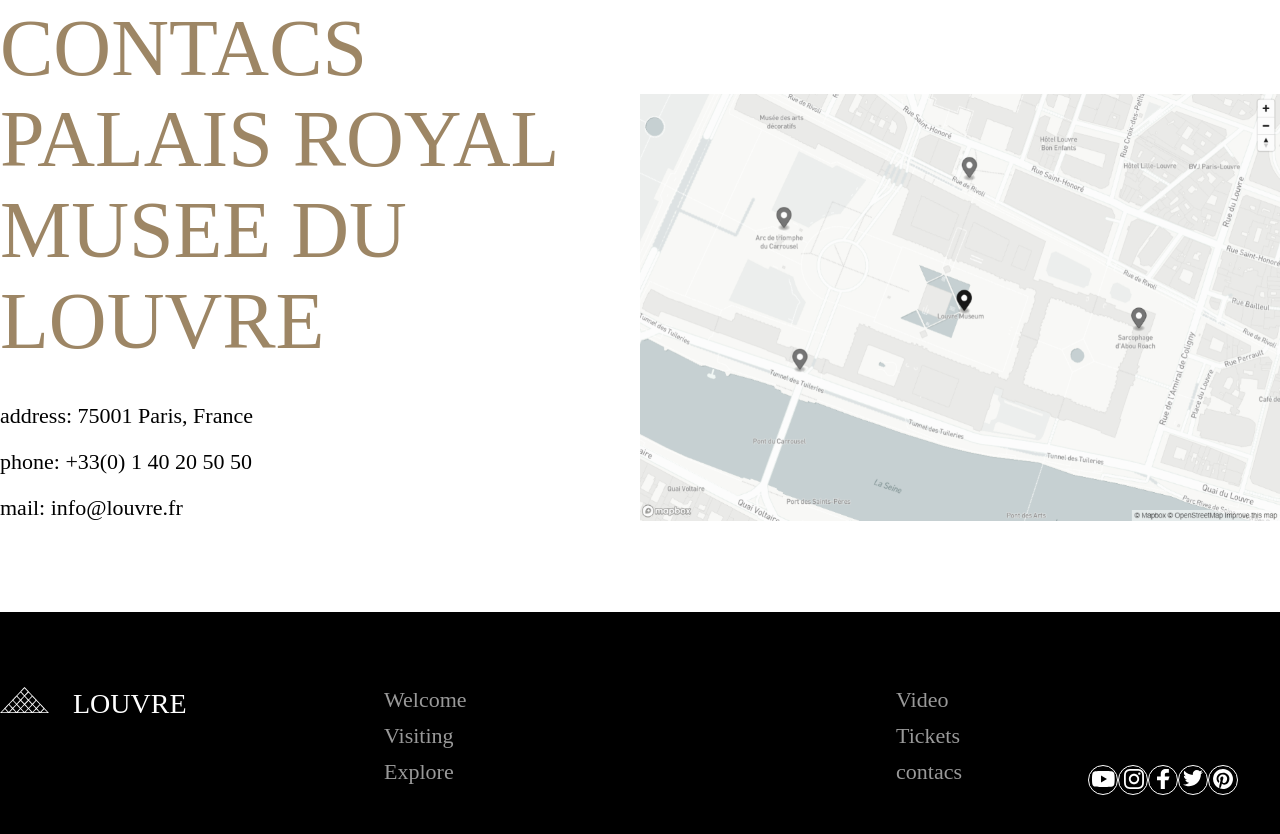
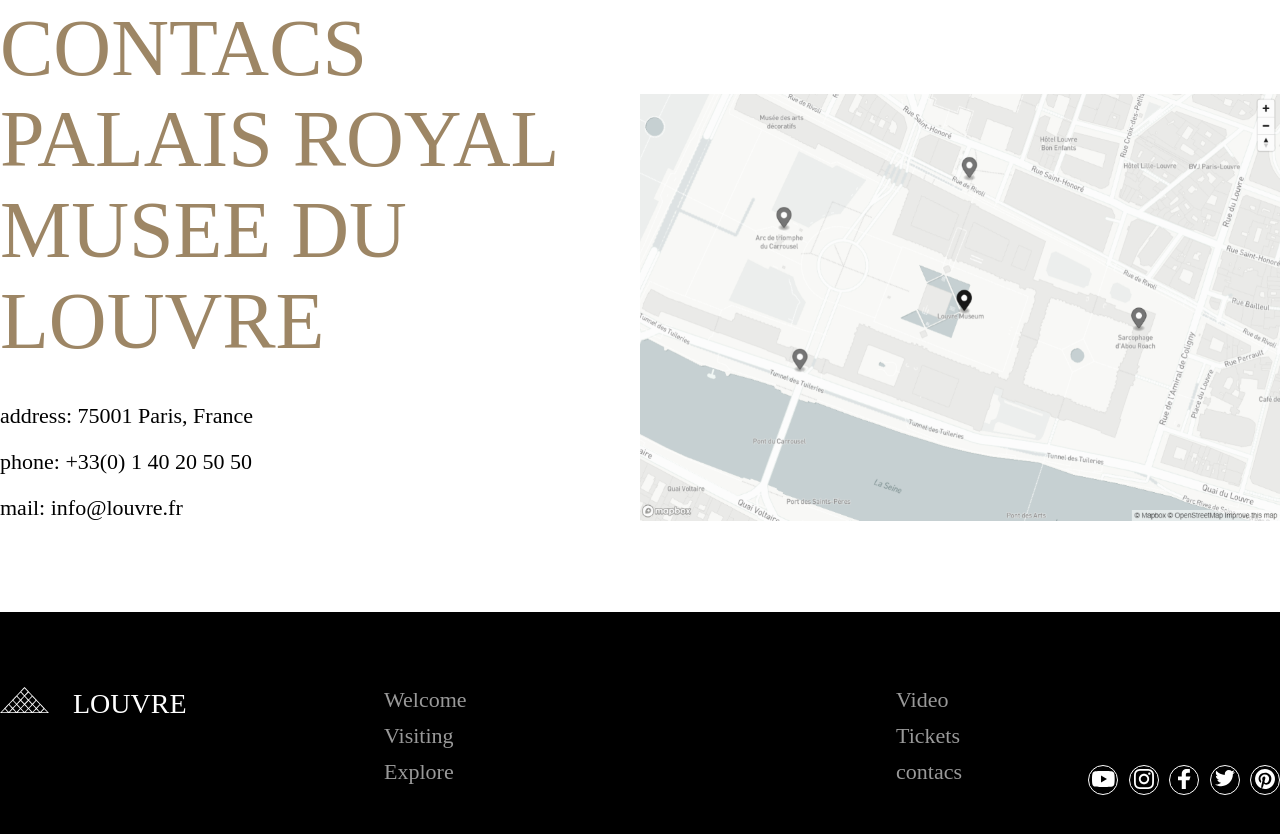
Before and after one commit to roadToTheBestFuture/project_number_one, a plain HTML site: page index.html in a window 1280 px wide. Shown: the part 5443-6277 px from the top of the page. Drawn offline with Linux system fonts and the light colour scheme.

Commit message:
adde space between for buttons

```diff
--- a/style.css
+++ b/style.css
@@ -505,7 +505,7 @@
 
 .social_networks {
   display: flex;
-  justify-content: space-betweeng;
+  justify-content: space-between;
   width: 15%;
   position: absolute;
   right: 0;
```
